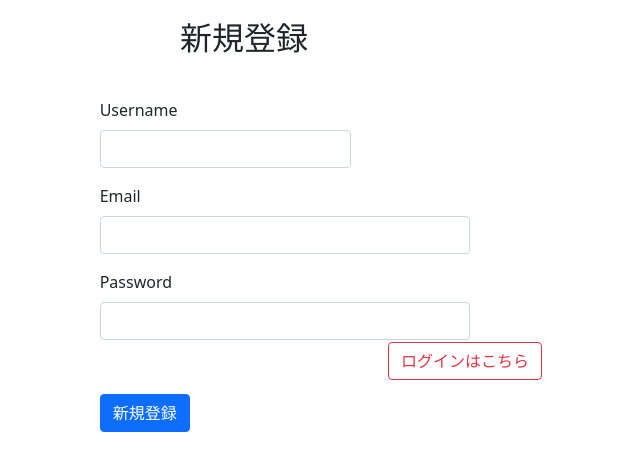
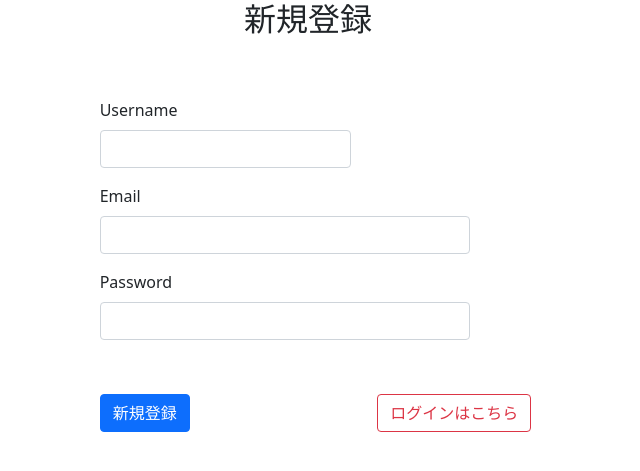
Before and after one commit to KLAKALU/Stawis, a Flask app: page /register in a window 1280 px wide; the page is wider, and only the part inside the window is pictured. Shown: the top 471 px of that part, without its empty margins (332-972 px from the left). Run offline with Flask 3, Linux system fonts and the light colour scheme.

Commit message:
fix: shape login and register link

```diff
--- a/static/css/log-reg.css
+++ b/static/css/log-reg.css
@@ -1,8 +1,7 @@
 /*login.html*/
 .page-title{
-    position:relative;
-    left:40vw;
-    top:1.5vw;
+    text-align: center;
+    top:1.5em;
 }
 body form{
     position:relative;
--- a/templates/register.html
+++ b/templates/register.html
@@ -8,15 +8,14 @@
         <link href="https://cdn.jsdelivr.net/npm/bootstrap@5.0.2/dist/css/bootstrap.min.css" rel="stylesheet" integrity="sha384-EVSTQN3/azprG1Anm3QDgpJLIm9Nao0Yz1ztcQTwFspd3yD65VohhpuuCOmLASjC" crossorigin="anonymous">
     <meta name="viewport" content="width=device-width, initial-scale=1.0">
     <title>STAWIS</title>
-<div class="wrapper">
-    <h2 class="page-title">新規登録</h2>
-</div>
 </head>
 
 
 <body>
+    <div>
+        <h2 class="page-title">新規登録</h2>
+    </div>
     <form class="row g-3" action="/register" method="POST">
-        <div class="row justify-content-center"></div>
         <div class="col-7 align-self-center">
             <div class="col-7 offset-7">
             <div class="col-7">
@@ -25,36 +24,28 @@
             </div>
             </div>
         </div>
-        <div class="row justify-content-center"></div>
         <div class="col-7 align-self-center">
             <div class="col-6 offset-7">
             <label for="inputPassword4" class="form-label">Email</label>
             <input type="email" name="email"class="form-control" id="inputPassword4" required>
             </div>
         </div>
-        <div class="row justify-content-center"></div>
         <div class="col-7 align-self-center">
             <div class="col-6 offset-7">
             <label for="inputAddress" class="form-label">Password</label>
             <input type="text" name="password"class="form-control" id="inputAddress" placeholder="" [A-Za-z]{8} required>
             </div>
         </div>
-
-        <div class="row justify-content-center"></div>
         <div class="col-7">
             <div class="col-6 offset-7">
             <button type="submit" class="btn btn-primary" href="/register">新規登録</button>
+            <div class="col-9 offset-9">
+                <a type="button" class="btn btn-outline-danger"  href="/login">ログインはこちら</a>
+                </div>
             </div>
         </div>
     </form>
 
-    <div class="col align-self-end"></div>
-        <div class="col-9">
-            <div class="col-9 offset-9">
-            <a type="button" class="btn btn-outline-danger"  href="/login">ログインはこちら</a>
-            </div>
-        </div>
-    </form>
 <!-- Optional JavaScript; choose one of the two! -->
 
     <!-- Option 1: Bootstrap Bundle with Popper -->
```
Also changed, not shown: templates/login.html (+7 -14 lines).
